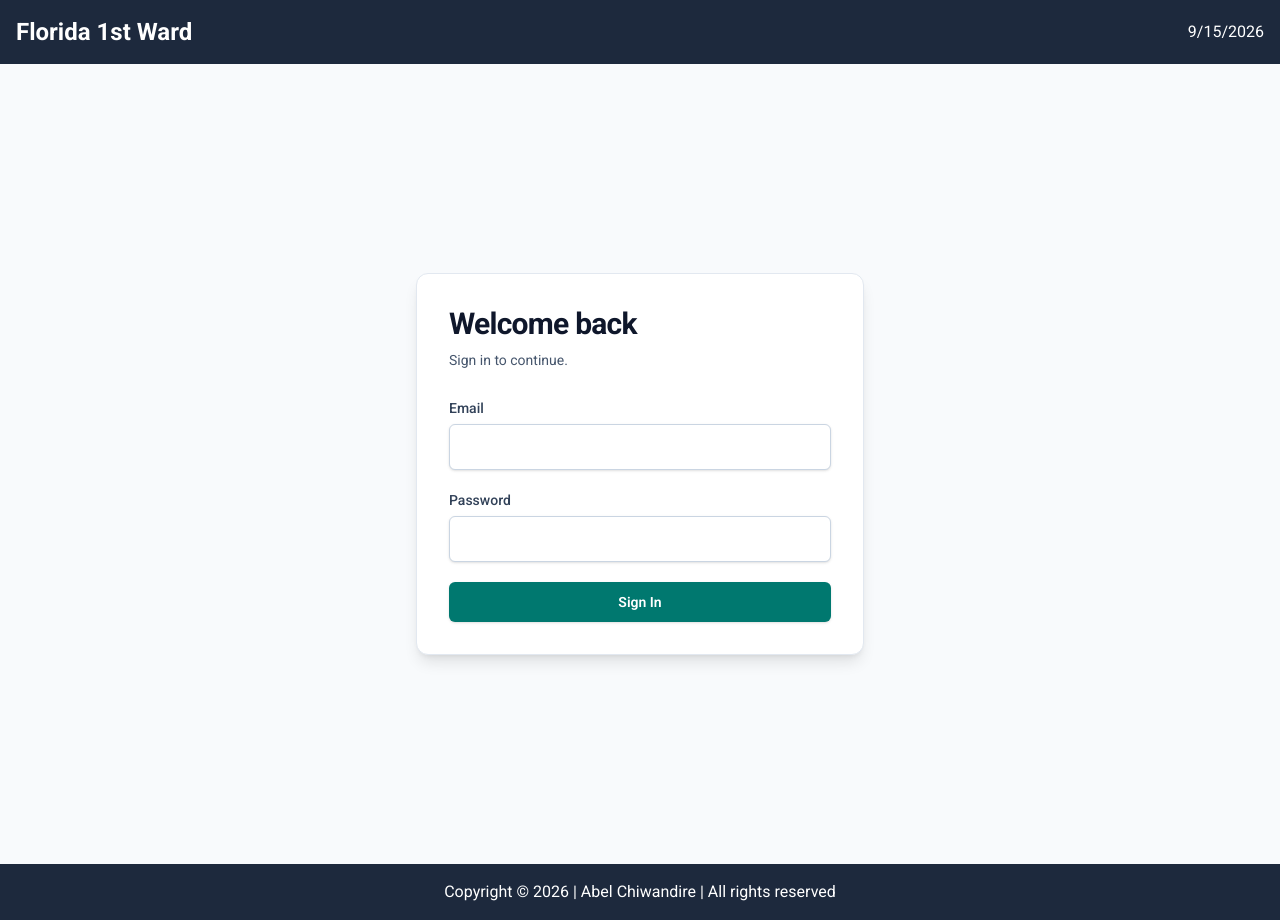
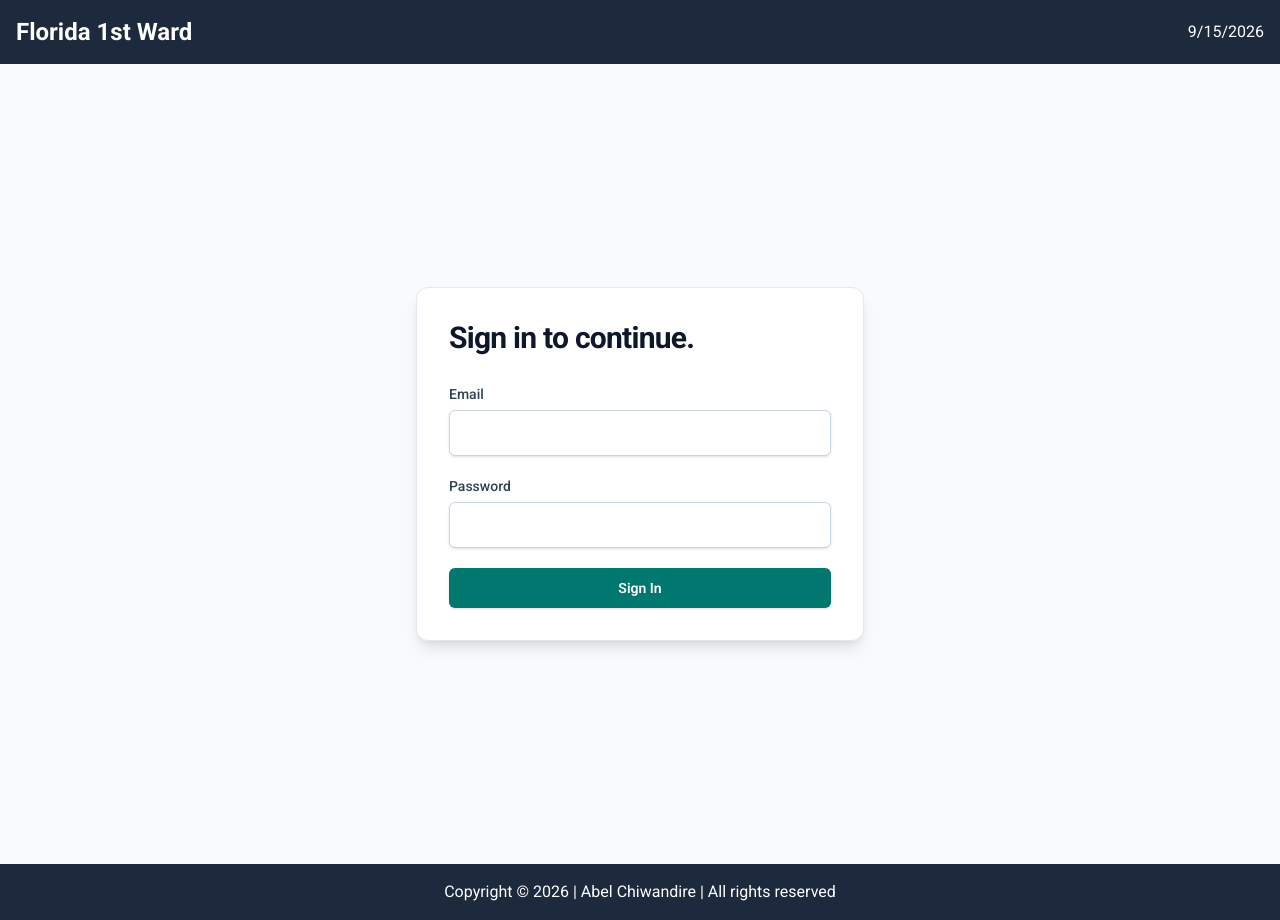
Before and after one commit to AbelChiwandire/sacrament-meetings, a Next.js app: page /login in a window 1280 px wide. Built offline with nearby package versions, Linux system fonts and the light colour scheme; no server answers.

Commit message:
Update LoginPage header text for consistency

```diff
--- a/app/login/page.tsx
+++ b/app/login/page.tsx
@@ -6,8 +6,7 @@ export default function LoginPage() {
     <main className="flex min-h-screen items-center justify-center bg-slate-50 px-4 py-12">
       <section className="w-full max-w-md rounded-xl border border-slate-200 bg-white p-6 shadow-lg sm:p-8">
         <div className="mb-7">
-          <h1 className="text-3xl font-bold tracking-tight text-slate-900">Welcome back</h1>
-          <p className="mt-2 text-sm text-slate-600">Sign in to continue.</p>
+          <h1 className="text-3xl font-bold tracking-tight text-slate-900">Sign in to continue.</h1>
         </div>
         <Suspense>
           <LoginForm />
```
